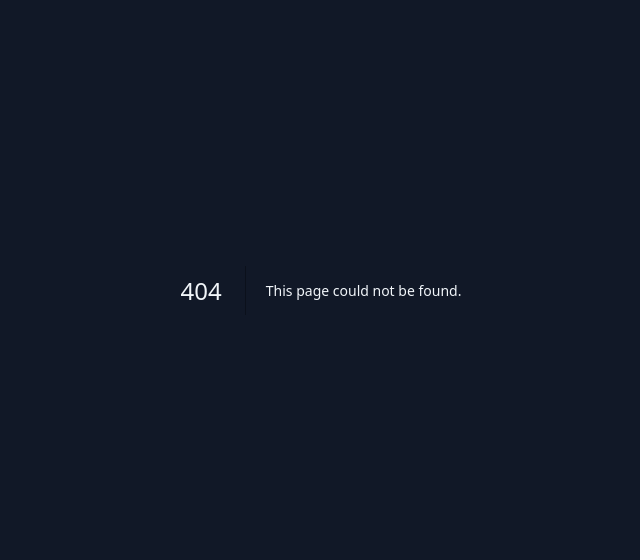
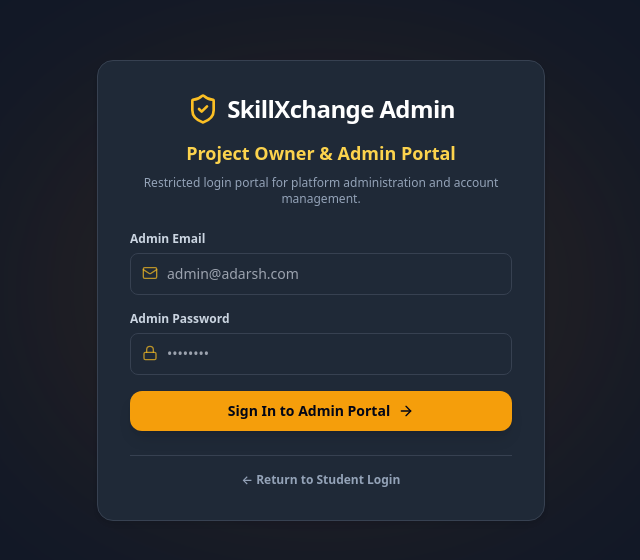
Before and after one commit to Adarshkumar702/skillxchange, a Next.js app in the folder apps/web/: page /admin/login in a window 1280 px wide. Before the commit this address had no page. Shown: the part 110-670 px from the top of the page, without its empty margins (319-959 px from the left). Built offline with nearby package versions, Linux system fonts and the light colour scheme.

Commit message:
feat(admin): add dedicated Admin Portal Login Page at /admin/login

```diff
--- /dev/null
+++ b/apps/web/app/admin/login/page.tsx
@@ -0,0 +1,111 @@
+'use client';
+
+import React, { useState } from 'react';
+import Link from 'next/link';
+import { useRouter } from 'next/navigation';
+import { useAuth } from '../../../lib/authContext';
+import { fetchApi } from '../../../lib/apiClient';
+import { ShieldCheck, ArrowRight, Lock, Mail, AlertCircle, Sparkles } from 'lucide-react';
+
+export default function AdminLoginPage() {
+  const router = useRouter();
+  const { login } = useAuth();
+  const [email, setEmail] = useState('');
+  const [password, setPassword] = useState('');
+  const [error, setError] = useState('');
+  const [loading, setLoading] = useState(false);
+
+  const handleSubmit = async (e: React.FormEvent) => {
+    e.preventDefault();
+    setError('');
+    setLoading(true);
+
+    const res = await fetchApi('/auth/login', {
+      method: 'POST',
+      body: JSON.stringify({ email, password }),
+    });
+
+    setLoading(false);
+
+    if (res.success && res.data) {
+      if (res.data.user.role !== 'ADMIN') {
+        setError('Access Denied: This portal is reserved for Admin & Project Owner accounts.');
+        return;
+      }
+      login(res.data.accessToken, res.data.user);
+      router.push('/dashboard/admin');
+    } else {
+      setError(res.message || 'Invalid admin credentials');
+    }
+  };
+
+  return (
+    <div className="min-h-screen flex items-center justify-center px-4 py-12 relative overflow-hidden bg-background">
+      <div className="absolute top-1/2 left-1/2 -translate-x-1/2 -translate-y-1/2 w-[550px] h-[350px] bg-amber-600/15 blur-[130px] rounded-full pointer-events-none" />
+
+      <div className="max-w-md w-full glass-panel p-8 rounded-2xl shadow-2xl border border-amber-500/20 space-y-6 relative z-10">
+        <div className="text-center space-y-2">
+          <Link href="/" className="inline-flex items-center gap-2">
+            <ShieldCheck className="w-8 h-8 text-amber-400" />
+            <span className="font-black text-2xl text-white tracking-tight">SkillXchange Admin</span>
+          </Link>
+          <h2 className="text-lg font-bold text-amber-300">Project Owner & Admin Portal</h2>
+          <p className="text-xs text-slate-400">Restricted login portal for platform administration and account management.</p>
+        </div>
+
+        {error && (
+          <div className="p-3 rounded-lg bg-red-500/10 border border-red-500/20 text-red-400 text-xs flex items-center gap-2">
+            <AlertCircle className="w-4 h-4 flex-shrink-0" />
+            <span>{error}</span>
+          </div>
+        )}
+
+        <form onSubmit={handleSubmit} className="space-y-4">
+          <div>
+            <label className="block text-xs font-semibold text-slate-300 mb-1.5">Admin Email</label>
+            <div className="relative">
+              <Mail className="w-4 h-4 text-amber-400/70 absolute left-3 top-3" />
+              <input
+                type="email"
+                required
+                value={email}
+                onChange={(e) => setEmail(e.target.value)}
+                className="w-full pl-9 pr-4 py-2.5 rounded-lg bg-surface border border-surfaceBorder text-sm text-white focus:outline-none focus:border-amber-400 transition-colors"
+                placeholder="admin@adarsh.com"
+              />
+            </div>
+          </div>
+
+          <div>
+            <label className="block text-xs font-semibold text-slate-300 mb-1.5">Admin Password</label>
+            <div className="relative">
+              <Lock className="w-4 h-4 text-amber-400/70 absolute left-3 top-3" />
+              <input
+                type="password"
+                required
+                value={password}
+                onChange={(e) => setPassword(e.target.value)}
+                className="w-full pl-9 pr-4 py-2.5 rounded-lg bg-surface border border-surfaceBorder text-sm text-white focus:outline-none focus:border-amber-400 transition-colors"
+                placeholder="••••••••"
+              />
+            </div>
+          </div>
+
+          <button
+            type="submit"
+            disabled={loading}
+            className="w-full py-2.5 rounded-xl bg-amber-500 hover:bg-amber-400 text-slate-950 font-extrabold text-sm flex items-center justify-center gap-2 mt-2 shadow-lg transition-all"
+          >
+            {loading ? 'Authenticating Admin Access...' : 'Sign In to Admin Portal'} <ArrowRight className="w-4 h-4" />
+          </button>
+        </form>
+
+        <div className="pt-4 border-t border-surfaceBorder text-center space-y-2 text-xs">
+          <Link href="/login" className="text-xs font-semibold text-slate-400 hover:text-white transition-colors">
+            ← Return to Student Login
+          </Link>
+        </div>
+      </div>
+    </div>
+  );
+}
--- a/apps/web/app/login/page.tsx
+++ b/apps/web/app/login/page.tsx
@@ -15,17 +15,14 @@ export default function LoginPage() {
   const [error, setError] = useState('');
   const [loading, setLoading] = useState(false);
 
-  const handleSubmit = async (e?: React.FormEvent, customEmail?: string, customPassword?: string) => {
-    if (e) e.preventDefault();
+  const handleSubmit = async (e: React.FormEvent) => {
+    e.preventDefault();
     setError('');
     setLoading(true);
 
-    const submitEmail = customEmail || email;
-    const submitPassword = customPassword || password;
-
     const res = await fetchApi('/auth/login', {
       method: 'POST',
-      body: JSON.stringify({ email: submitEmail, password: submitPassword }),
+      body: JSON.stringify({ email, password }),
     });
 
     setLoading(false);
@@ -42,10 +39,6 @@ export default function LoginPage() {
     } else {
       setError(res.message || 'Invalid email or password');
     }
-  };
-
-  const handleAdminLogin = () => {
-    handleSubmit(undefined, 'admin@adarsh.com', '1234');
   };
 
   return (
@@ -69,7 +62,7 @@ export default function LoginPage() {
           </div>
         )}
 
-        <form onSubmit={(e) => handleSubmit(e)} className="space-y-4">
+        <form onSubmit={handleSubmit} className="space-y-4">
           <div>
             <label className="block text-xs font-semibold text-slate-300 mb-1.5">Email Address</label>
             <div className="relative">
@@ -109,16 +102,14 @@ export default function LoginPage() {
           </button>
         </form>
 
-        {/* Clean Admin Portal Sign-In Button (Without Displaying Credentials Text) */}
+        {/* Navigation Link to Dedicated Admin Login Page */}
         <div className="pt-2">
-          <button
-            type="button"
-            onClick={handleAdminLogin}
-            disabled={loading}
+          <Link
+            href="/admin/login"
             className="w-full py-2.5 rounded-xl bg-amber-500/10 border border-amber-500/30 text-amber-400 font-extrabold text-xs hover:bg-amber-500 hover:text-slate-900 transition-all flex items-center justify-center gap-2 shadow-sm"
           >
-            <ShieldCheck className="w-4 h-4" /> Sign In as Admin / Project Owner
-          </button>
+            <ShieldCheck className="w-4 h-4" /> Go to Admin / Project Owner Login Portal →
+          </Link>
         </div>
 
         <div className="pt-2 border-t border-surfaceBorder text-center space-y-2 text-xs">
```
